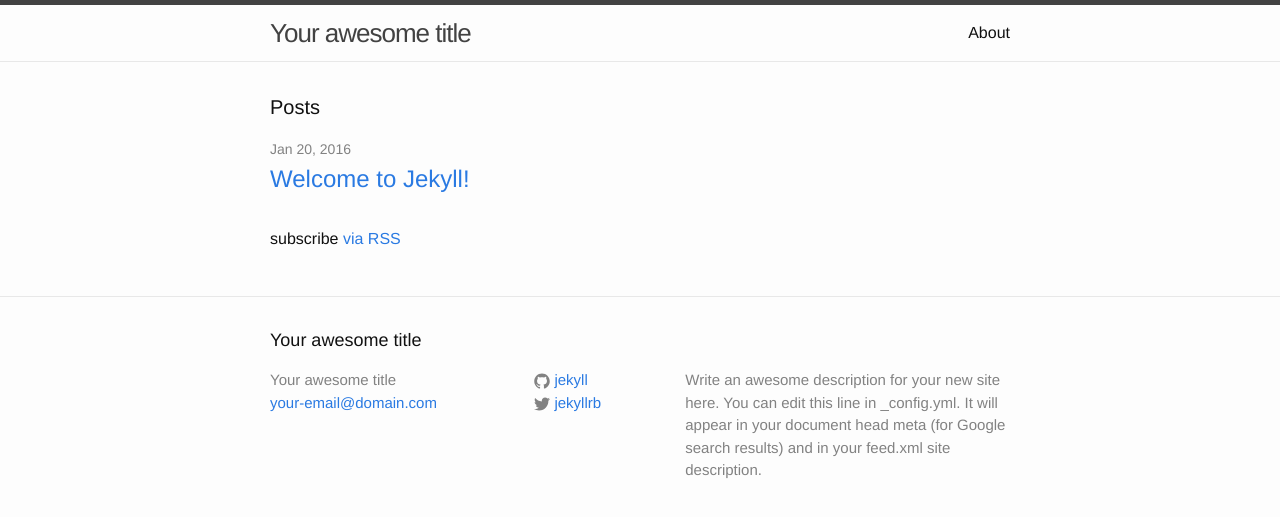
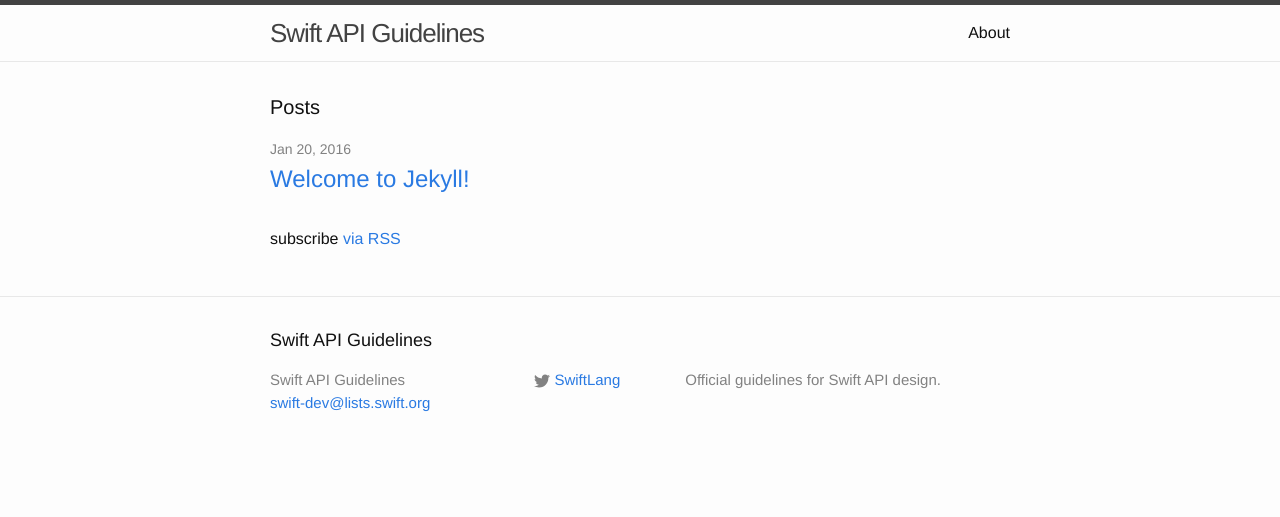
Before and after one commit to apple/swift-internals, a Jekyll site: the page built from index.html, in a window 1280 px wide. Shown: the top 517 px of the page. Built offline with Jekyll 4.4.1, drawn with Linux system fonts in a browser that asks for light colours.

```diff
--- a/_config.yml
+++ b/_config.yml
@@ -6,16 +6,18 @@
 # 'jekyll serve'. If you change this file, please restart the server process.
 
 # Site settings
-title: Your awesome title
-email: your-email@domain.com
+title: Swift API Guidelines
+email: swift-dev@lists.swift.org
 description: > # this means to ignore newlines until "baseurl:"
-  Write an awesome description for your new site here. You can edit this
-  line in _config.yml. It will appear in your document head meta (for
-  Google search results) and in your feed.xml site description.
+  Official guidelines for Swift API design.
+timezone: America/Los_Angeles
 baseurl: "" # the subpath of your site, e.g. /blog
 url: "http://yourdomain.com" # the base hostname & protocol for your site
-twitter_username: jekyllrb
-github_username:  jekyll
+twitter_username: SwiftLang
+# github_username:  jekyll
 
 # Build settings
 markdown: kramdown
+
+kramdown:
+    syntax_highlighter: rouge
```
